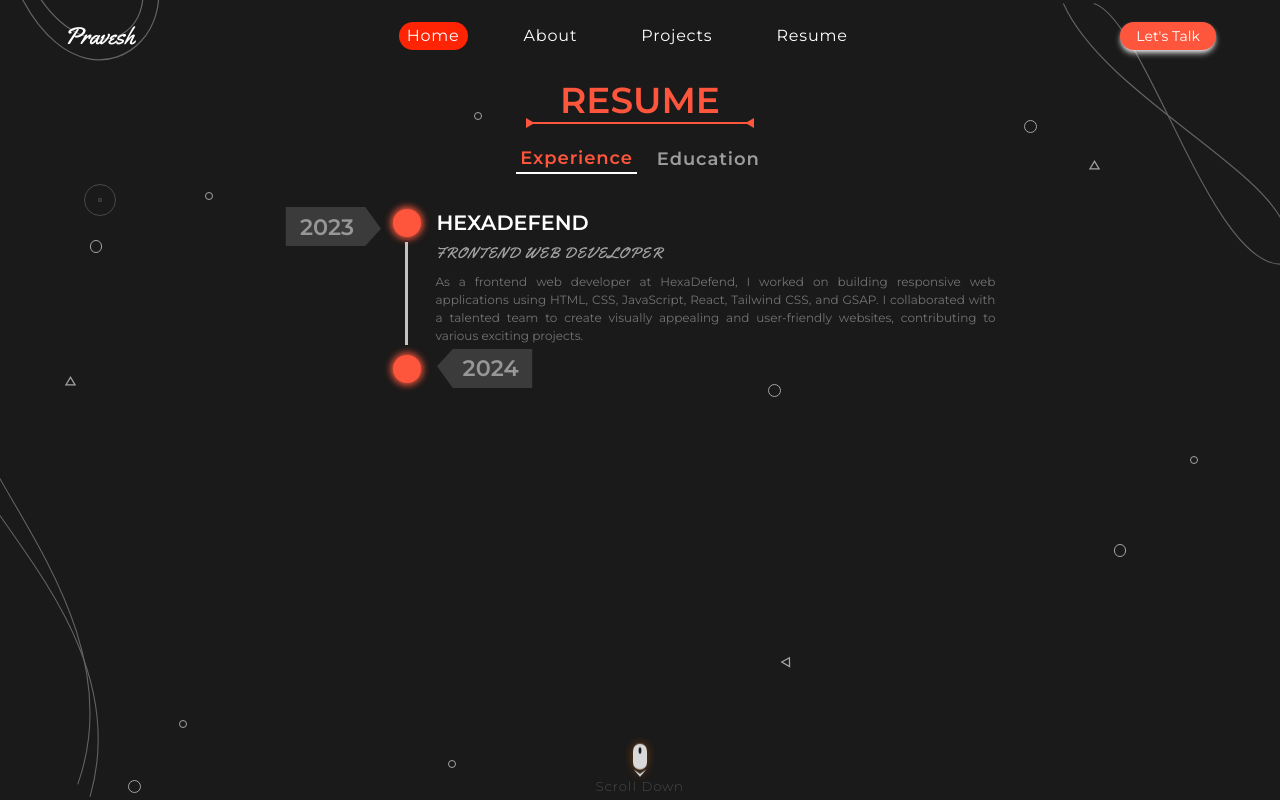
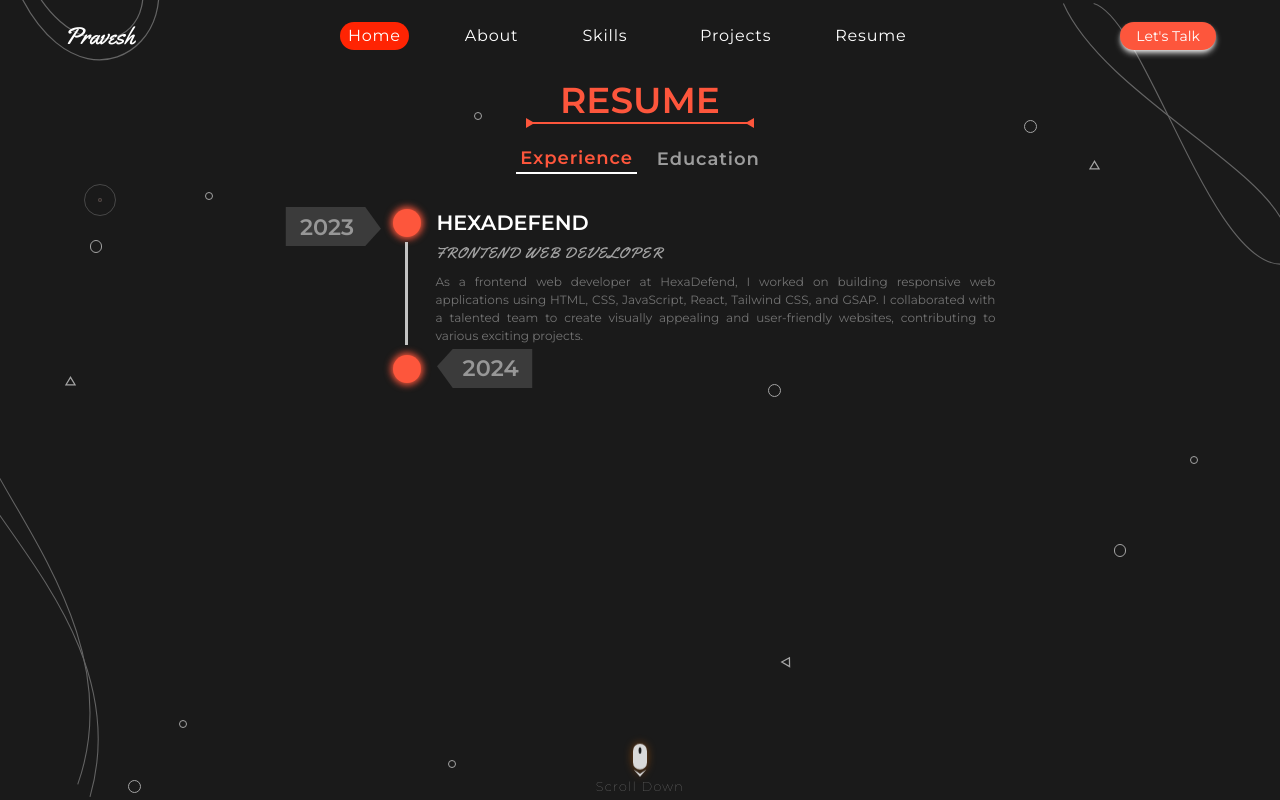
Before and after one commit to pravesh-dev/Portfolio, a React (Vite) app: page /resume in a window 1280 px wide. Built offline with nearby package versions, Linux system fonts and the light colour scheme.

Commit message:
added react scroll and nav bar items will scroll top or bottom to the component when clicked

```diff
--- a/package.json
+++ b/package.json
@@ -16,7 +16,8 @@
     "react": "^18.3.1",
     "react-dom": "^18.3.1",
     "react-icons": "^5.2.1",
-    "react-router-dom": "^6.24.1"
+    "react-router-dom": "^6.24.1",
+    "react-scroll": "^1.9.0"
   },
   "devDependencies": {
     "@types/react": "^18.3.3",
--- a/src/Components/About.jsx
+++ b/src/Components/About.jsx
@@ -1,5 +1,5 @@
-import React, { useRef } from "react";
-import './About.css'
+import React, { useRef, useEffect } from "react";
+import './About.css';
 import AboutDecoration from "./AboutDecoration";
 import mouse from "../assets/images/icon/scrollMouse.svg";
 import aboutBg from "../assets/images/About/aboutBg.svg";
@@ -7,38 +7,38 @@ import aboutBgRight from "../assets/images/About/aboutBgRight.svg";
 import myImage from "../assets/images/About/myImage.svg";
 import HireButton from "./HireButton";
 import ScrollMouse from "./ScrollMouse";
-import { useGSAP } from "@gsap/react";
 import gsap from "gsap";
 import { ScrollTrigger } from "gsap/ScrollTrigger";
 
 gsap.registerPlugin(ScrollTrigger);
 
 function About() {
+  const componentRef = useRef(null);
 
-  const componentRef = useRef(null)
-  useGSAP(()=>{
+  useEffect(() => {
+    const ctx = gsap.context(() => {
       const tl = gsap.timeline({
         scrollTrigger: {
           trigger: componentRef.current,
           start: "15% center",
           end: "center center",
-        scrub: true,
-        markers: true,
+          scrub: true
         }
       });
+
       tl.from('.imgBg', {
         y: -100,
-      // duration: 0.5,
+        duration: 0.5,
         opacity: 0,
       }, 'a');
       tl.from('.img', {
         y: 100,
-      // duration: 0.5,
+        duration: 0.5,
         opacity: 0,
       }, 'a');
       tl.from('.imgRight', {
         x: 100,
-      // duration: 0.5,
+        duration: 0.5,
         opacity: 0,
       });
       tl.from('.popCards', {
@@ -53,17 +53,20 @@ function About() {
       tl.from('.btn1', {
         x: -100,
         opacity: 0,
-      // duration: 1
+        duration: 1
       }, 'b');
       tl.to('.resumeDownload', {
         x: 0,
         opacity: '1',
-      // duration: 1
-    }, 'b')
-  })
+        duration: 1
+      }, 'b');
+    }, componentRef);
+
+    return () => ctx.revert();
+  }, []);
 
   return (
-    <div ref={componentRef} className="w-full h-[100svh] relative box-border sm:flex sm:flex-row sm:items-center sm:justify-center sm:gap-5 lg:gap-12 xl:gap-44">
+    <div ref={componentRef} id="about" className="w-full h-[100svh] relative box-border sm:flex sm:flex-row sm:items-center sm:justify-center sm:gap-5 lg:gap-12 xl:gap-44 overflow-x-hidden">
       <AboutDecoration/>
       <div className="w-full h-[40%] relative flex items-center px-3 sm:w-auto sm:h-auto">
         <div className="w-48 h-[11.3rem] relative sm:w-80 sm:h-[19.3rem] lg:w-[26rem] lg:h-[25.3rem]">
--- a/src/Components/Header.css
+++ b/src/Components/Header.css
@@ -12,9 +12,12 @@
     content: 'About';
 }
 .nav_items:nth-child(3)::before{
+    content: 'Skills';
+}
+.nav_items:nth-child(4)::before{
     content: 'Projects';
 }
-.nav_items:nth-child(4)::before{
+.nav_items:nth-child(5)::before{
     content: 'Resume';
 }
 .nav_items:before{
--- a/src/Components/Header.jsx
+++ b/src/Components/Header.jsx
@@ -1,6 +1,6 @@
 import React, { useRef, useState } from "react";
 import bar from "../assets/images/icon/bar.svg";
-import { Link } from "react-router-dom";
+import { Link } from "react-scroll";
 import "./Header.css";
 import { IoClose } from "react-icons/io5";
 import { useGSAP } from "@gsap/react";
@@ -18,8 +18,8 @@ function Header() {
   })
   return (
     <>
-      <header ref={headerRef} className="w-full py-5  flex items-center justify-between px-7 absolute top-0 left-0 z-[99] lg:px-16">
-        <Link to="/" className="font-yellowTail text-white text-xl lg:text-2xl">
+      <header ref={headerRef} className="w-full py-5  flex items-center justify-between px-7 fixed top-0 left-0 z-[99] lg:px-16">
+        <Link to="home" spy={true} smooth={true} offset={0} duration={500} className="font-yellowTail text-white text-xl lg:text-2xl">
           Pravesh
         </Link>
         <img
@@ -33,7 +33,8 @@ function Header() {
         />
         <nav className="gap-5 lg:gap-12 hidden md:flex">
           <Link
-            to="/"
+            to="home"
+            spy={true} smooth={true} offset={0} duration={500}
             className={`nav_items text-xs font-normal tracking-wider lg:text-base cursor_pointer ${
               activeTab === "home" ? "bg-[#ff2403]" : ""
             }`}
@@ -44,7 +45,8 @@ function Header() {
             Home
           </Link>
           <Link
-            to="/about"
+            to="about"
+            spy={true} smooth={true} offset={50} duration={500}
             className={`nav_items text-xs font-normal tracking-wider lg:text-base cursor_pointer ${
               activeTab === "about" ? "bg-[#ff2403]" : ""
             }`}
@@ -55,7 +57,20 @@ function Header() {
             About
           </Link>
           <Link
-            to="/projects"
+            to="skills"
+            spy={true} smooth={true} offset={50} duration={500}
+            className={`nav_items text-xs font-normal tracking-wider lg:text-base cursor_pointer ${
+              activeTab === "skills" ? "bg-[#ff2403]" : ""
+            }`}
+            onClick={() => {
+              setActiveTab("skills");
+            }}
+          >
+            About
+          </Link>
+          <Link
+            to="projects"
+            spy={true} smooth={true} offset={0} duration={500}
             className={`nav_items text-xs font-normal tracking-wider lg:text-base cursor_pointer ${
               activeTab === "projects" ? "bg-[#ff2403]" : ""
             }`}
@@ -67,6 +82,7 @@ function Header() {
           </Link>
           <Link
             to="resume"
+            spy={true} smooth={true} offset={50} duration={500}
             className={`nav_items text-xs font-normal tracking-wider lg:text-base cursor_pointer ${
               activeTab === "resume" ? "bg-[#ff2403]" : ""
             }`}
@@ -92,7 +108,8 @@ function Header() {
       >
         <div className="flex justify-between items-center">
           <Link
-            to="/"
+            to="home"
+            spy={true} smooth={true} offset={0} duration={500}
             className="font-yellowTail text-white text-3xl tracking-wide"
           >
             Pravesh
@@ -108,7 +125,8 @@ function Header() {
         </div>
         <div className="flex flex-col gap-3">
           <Link
-            to="/"
+            to="home"
+            spy={true} smooth={true} offset={0} duration={500}
             className={`text-white text-sm font-semibold tracking-widest py-3 px-3 rounded-sm lg:text-base cursor_pointer ${
               activeTab === "home" ? "bg-[#ff250322]" : ""
             }`}
@@ -120,7 +138,8 @@ function Header() {
             Home
           </Link>
           <Link
-            to="/about"
+            to="about"
+            spy={true} smooth={true} offset={0} duration={500}
             className={`text-white text-sm font-semibold tracking-widest py-3 px-3 rounded-sm lg:text-base cursor_pointer ${
               activeTab === "about" ? "bg-[#ff250322]" : ""
             }`}
@@ -132,7 +151,21 @@ function Header() {
             About
           </Link>
           <Link
-            to="/projects"
+            to="skills"
+            spy={true} smooth={true} offset={0} duration={500}
+            className={`text-white text-sm font-semibold tracking-widest py-3 px-3 rounded-sm lg:text-base cursor_pointer ${
+              activeTab === "skills" ? "bg-[#ff250322]" : ""
+            }`}
+            onClick={() => {
+              setActiveTab("skills");
+              setActiveNav(false)
+            }}
+          >
+            About
+          </Link>
+          <Link
+            to="projects"
+            spy={true} smooth={true} offset={0} duration={500}
             className={`text-white text-sm font-semibold tracking-widest py-3 px-3 rounded-sm lg:text-base cursor_pointer ${
               activeTab === "projects" ? "bg-[#ff250322]" : ""
             }`}
@@ -145,6 +178,7 @@ function Header() {
           </Link>
           <Link
             to="resume"
+            spy={true} smooth={true} offset={0} duration={500}
             className={`text-white text-sm font-semibold tracking-widest py-3 px-3 rounded-sm lg:text-base cursor_pointer ${
               activeTab === "resume" ? "bg-[#ff250322]" : ""
             }`}
--- a/src/Components/Hero.jsx
+++ b/src/Components/Hero.jsx
@@ -51,7 +51,7 @@ function Hero() {
 
   }, {scope: componentRef})
   return (
-    <div ref={componentRef} className="w-full h-[100svh] relative overflow-y-auto overflow-x-hidden">
+    <div ref={componentRef} id="home" className="w-full h-[100svh] relative overflow-y-auto overflow-x-hidden">
       <HeroDecoration />
       <div id="hero-top" className="h-[70%] w-full flex relative lg:h-[80%]">
         <div className="w-[20%] h-[75%] flex flex-col gap-[0.6rem] items-center justify-end absolute z-20 left-0 lg:w-[14%] lg:h-[70%] lg:gap-4 xl:w-[10%] xl:h-[60%]">
--- a/src/Components/Projects.jsx
+++ b/src/Components/Projects.jsx
@@ -31,6 +31,7 @@ function Projects() {
     return displayedProjects.map((project, index) => (
       <div
         key={index}
+        id="projects"
         className="w-36 bg-[#353535] p-[0.33rem] rounded-md sm:w-56 flex gap-1 flex-col justify-between sm:gap-2 sm:p-3 lg:w-64 xl:w-72 lg:hover:scale-[1.12] lg:hover:rotate-3 duration-300 lg:hover:bg-[#202020]"
       >
         <h2 className="text-white text-[0.7rem] font-semibold sm:text-[1rem] lg:text-[1.3rem]">
--- a/src/Components/Resume.jsx
+++ b/src/Components/Resume.jsx
@@ -19,6 +19,7 @@ function Resume() {
     return filteredType.map((data, index) => (
       <div
         key={index}
+        id="resume"
         className="data_box w-max p-[0.33rem] flex items-start gap-3"
       >
         <div className="flex items-center gap-3">
--- a/src/Components/Skills.jsx
+++ b/src/Components/Skills.jsx
@@ -15,7 +15,7 @@ import ScrollMouse from "./ScrollMouse";
 
 function Skills() {
   return (
-    <div className="relative pt-5 lg:pt-0 overflow-hidden">
+    <div id="skills" className="relative pt-5 lg:pt-0 overflow-hidden">
       <SkillsDecoration />
 
       <div className="w-full h-[110svh] relative flex justify-between items-center mx-auto sm:w-[35rem] lg:h-screen lg:w-[60rem] xl:w-[75rem]">
```
Also changed, not shown: 1 other file (tests, documents, lock files or other folders). Lines whose indentation alone changed are shown as unchanged.
